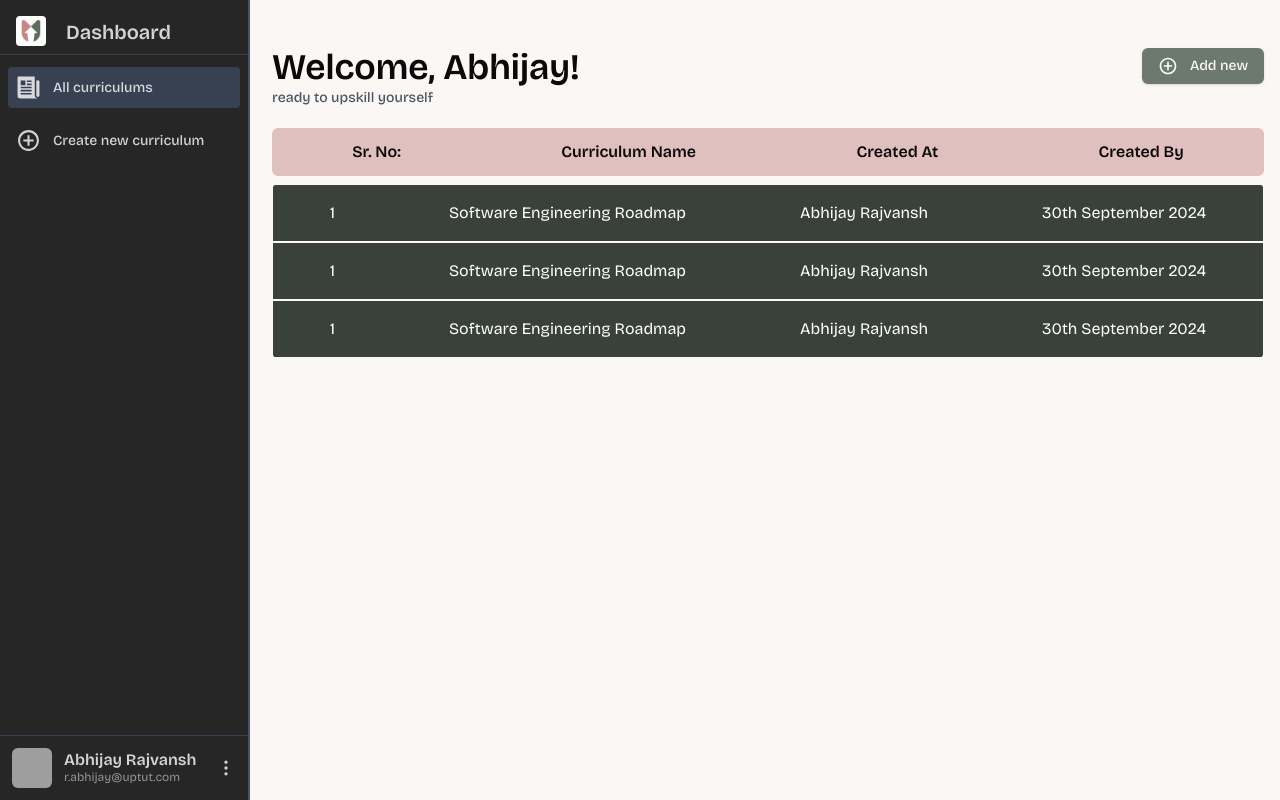
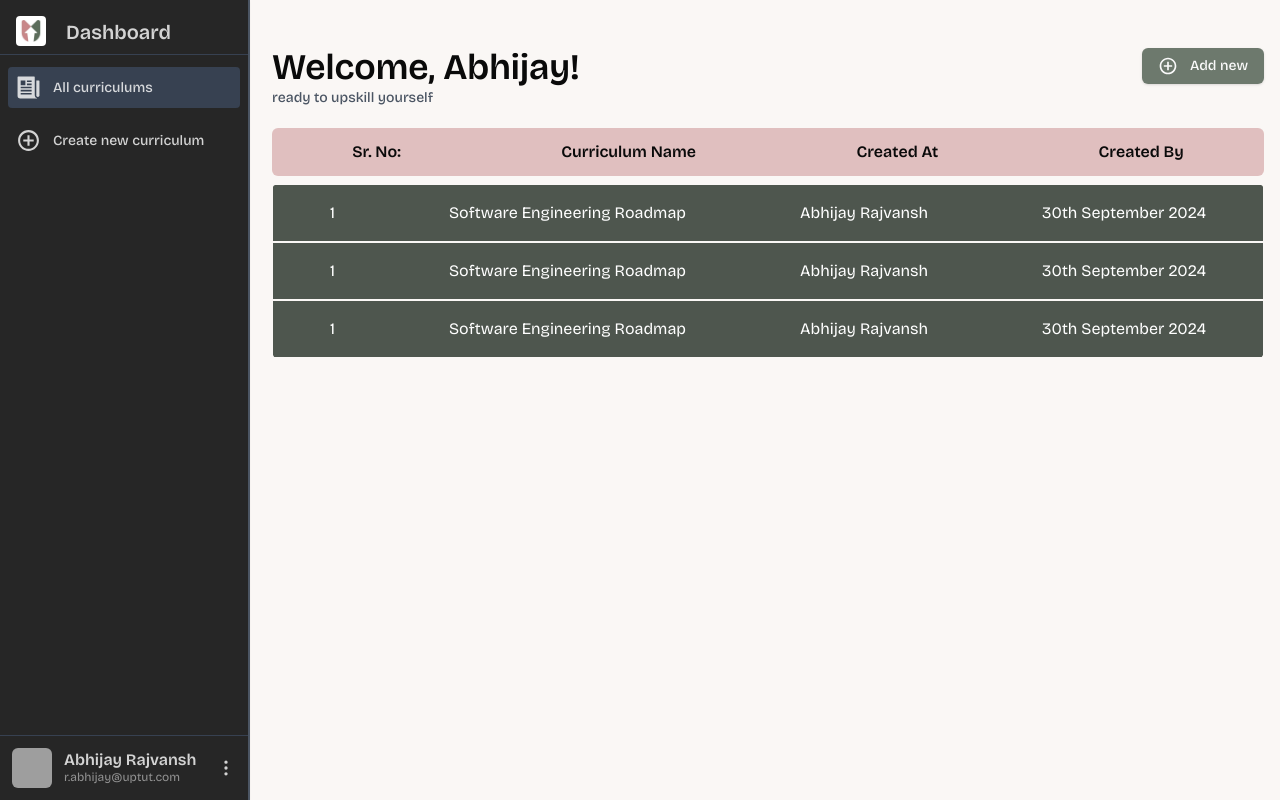
Before and after one commit to abhijayrajvansh/ai-curriculum-generator, a Next.js app: page /dashboard in a window 1280 px wide. Built offline with nearby package versions, Linux system fonts and the light colour scheme; grey boxes are pictures that could not be loaded.

Commit message:
wagmi: bug fixes & improvements

```diff
--- a/components/Sidebar.tsx
+++ b/components/Sidebar.tsx
@@ -32,6 +32,7 @@ export default function Sidebar() {
             <Image height={30} width={30} className="p-1 bg-white rounded" src="/logo.jpeg" alt="uptut-logo" />
             <div className="font-semibold text-xl hidden lg:block">Dashboard</div>
           </div>
+
 
           {NAVIGATION_DATA.map((item) => {
             let currentPathname = "/" + item.link
--- a/components/pages/Dashboard.tsx
+++ b/components/pages/Dashboard.tsx
@@ -53,7 +53,9 @@ const Dashboard = () => {
             <div>Created By</div>
           </div>
 
-          <div className="rounded-md bg-[#3a413a]">
+          {/* list of all curriculums */}
+
+          <div className="rounded-md bg-[#4e564e]">
             {curriculum_data.map((item) => (
               <div className="flex w-full justify-around py-4 items-center text-white border border-background">
                 <div>{item.srn}</div>
```
